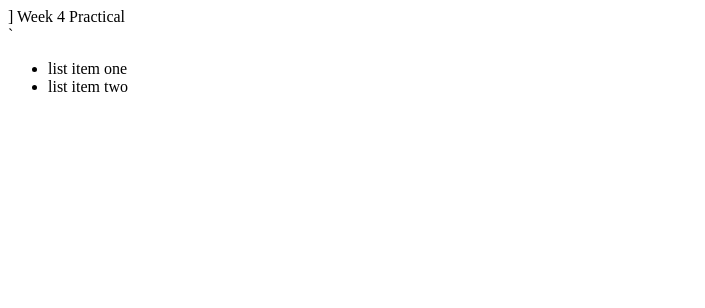
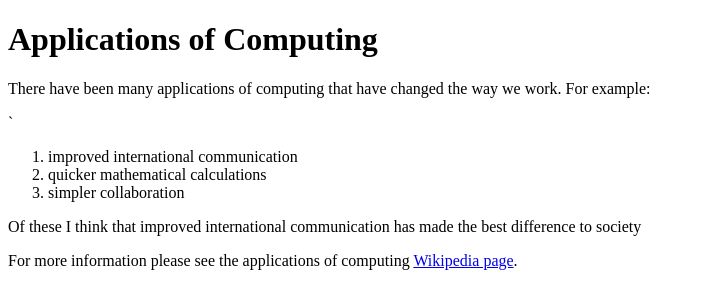
Before and after one commit to lucypallent/week4practical, a plain HTML site: page index.html in a window 1280 px wide. Shown: the whole page, without its empty margins (0-705 px from the left). Drawn offline with Linux system fonts and the light colour scheme.

Commit message:
Added a title, hyperlink and relevant list

```diff
--- a/index.html
+++ b/index.html
@@ -1,15 +1,22 @@
 <!DOCTYPE html>
   <html>
-    <head>]
-    Week 4 Practical
+    <head>
+      <meta charset="utf-8">
+      <title>Week 4 Practical</title>
     </head>
      <body>
-      <div>
-`	<ul>
-        <li>list item one</li>
-	<li>list item two</li>
-	</ul>
-      </div>
+      <h1>Applications of Computing</h1>
 
-    </body>
+       <p>There have been many applications of computing that have changed the way we work. For example: </p>
+     `
+       <ol>
+         <li>improved international communication</li>
+         <li>quicker mathematical calculations</li>
+         <li>simpler collaboration</li>
+       </ol>
+
+       <p>Of these I think that improved international communication has made the best difference to society</P>
+       <p>For more information please see the applications of computing <a href="http://en.wikipedia.org/wiki/Computer_Applications_(UIL)">Wikipedia page</a>.</P>
+
+   </body>
   </html>
```
